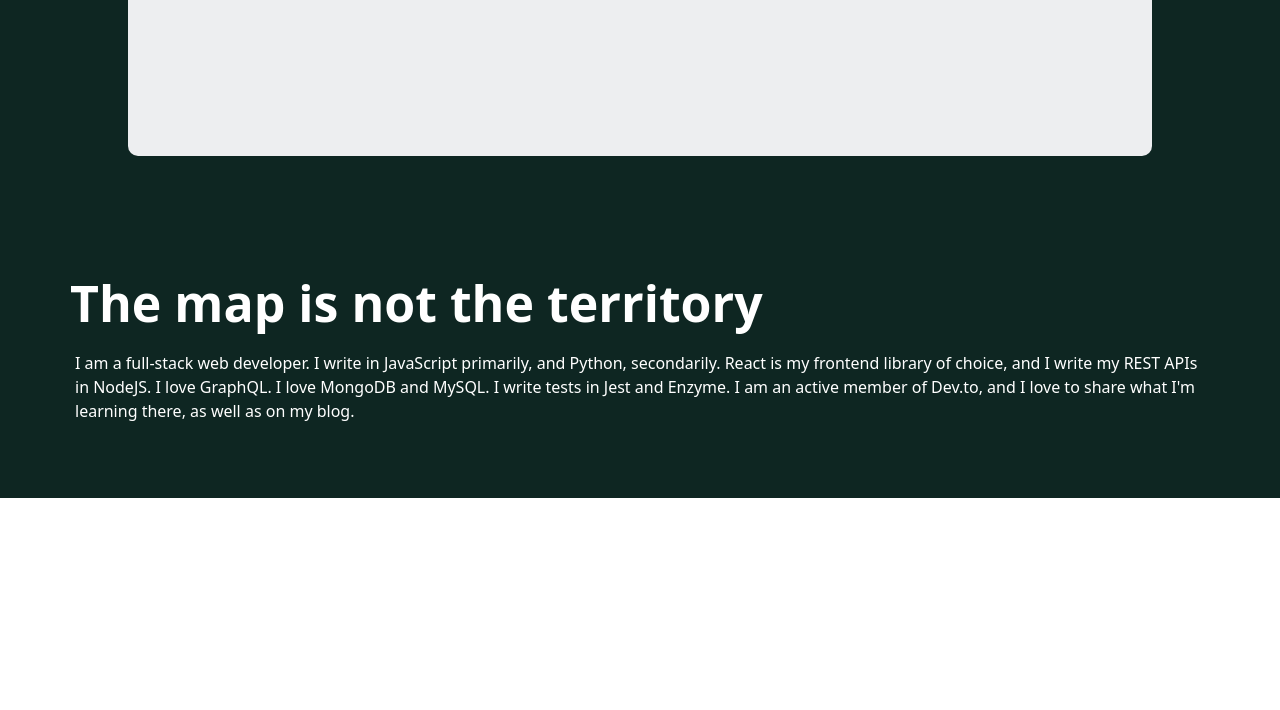
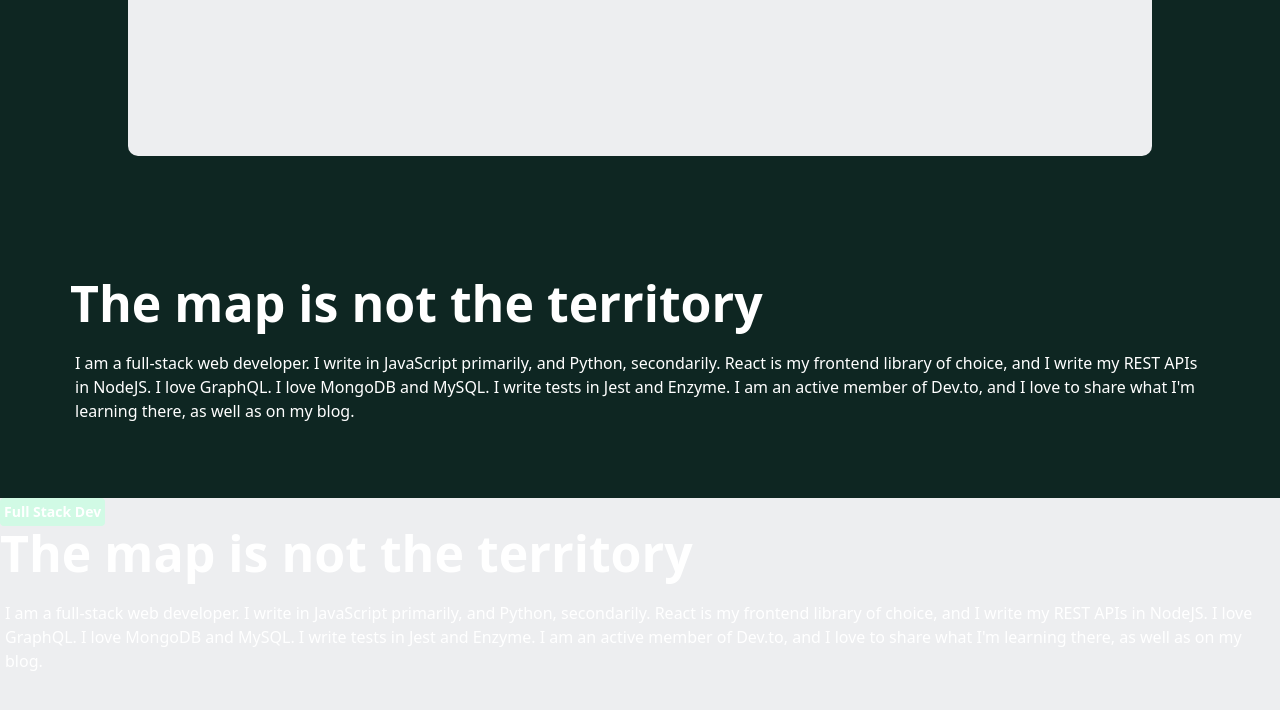
Before and after one commit to wealthralph/portfolio, a React (Create React App) app: page / in a window 1280 px wide. Shown: the part 1351-2061 px from the top of the page. Before the commit the page ends 1849 px from the top, so only its background shows below. Built offline with nearby package versions, Linux system fonts and the light colour scheme.

Commit message:
Section 3 created

```diff
--- a/src/Components/Data.jsx
+++ b/src/Components/Data.jsx
@@ -21,3 +21,15 @@ export const heroObjTwo = {
     and I love to share what I'm learning there,
     as well as on my blog.`,
 }
+
+export const heroObjThree = {
+    headline: `The map is not the territory`,
+    description: `I am a full-stack web developer. I write in
+    JavaScript primarily, and Python, secondarily.
+    React is my frontend library of choice, and I
+    write my REST APIs in NodeJS. I love GraphQL.
+    I love MongoDB and MySQL. I write tests in Jest
+    and Enzyme. I am an active member of Dev.to,
+    and I love to share what I'm learning there,
+    as well as on my blog.`,
+}
--- a/src/Components/Pages/Home.jsx
+++ b/src/Components/Pages/Home.jsx
@@ -1,6 +1,8 @@
 import React from 'react'
 import Hero from '../Hero'
 import SectionOne from '../SectionOne'
+import SectionTwo from '../SectionTwo'
+
 
 
 
@@ -9,6 +11,7 @@ const Home = () => {
         <>
         <Hero />
         <SectionOne />
+        <SectionTwo />
         </>
     )
 }
--- a/src/Components/SectionThree.jsx
+++ /dev/null
@@ -1,11 +0,0 @@
-import React from 'react'
-
-const SectionThree = () => {
-    return (
-        <div>
-
-        </div>
-    )
-}
-
-export default SectionThree
--- /dev/null
+++ b/src/Components/SectionTwo.jsx
@@ -0,0 +1,23 @@
+import React from 'react'
+import './Stylesheet/SectionTwo.css'
+import Label from './Label'
+import Title from './Title'
+import {heroObjThree} from './Data'
+
+const SectionTwo = () => {
+    return (
+        <>
+            <section className="sectionTwo-cont">
+                <div className="sectionTwo-box">
+                    <div className="title-box">
+                        <Label title = 'Full Stack Dev' ></Label>
+                        <Title {...heroObjThree} ></Title>
+                    </div>
+                </div>
+
+            </section>
+        </>
+    )
+}
+
+export default SectionTwo
--- /dev/null
+++ b/src/Components/Stylesheet/SectionTwo.css
@@ -0,0 +1,8 @@
+*{
+    --sectionTwo-primary: #EDEEF0 ;
+}
+
+.sectionTwo-cont {
+    height: 100vh;
+    background-color:var(--sectionTwo-primary);
+}
```
